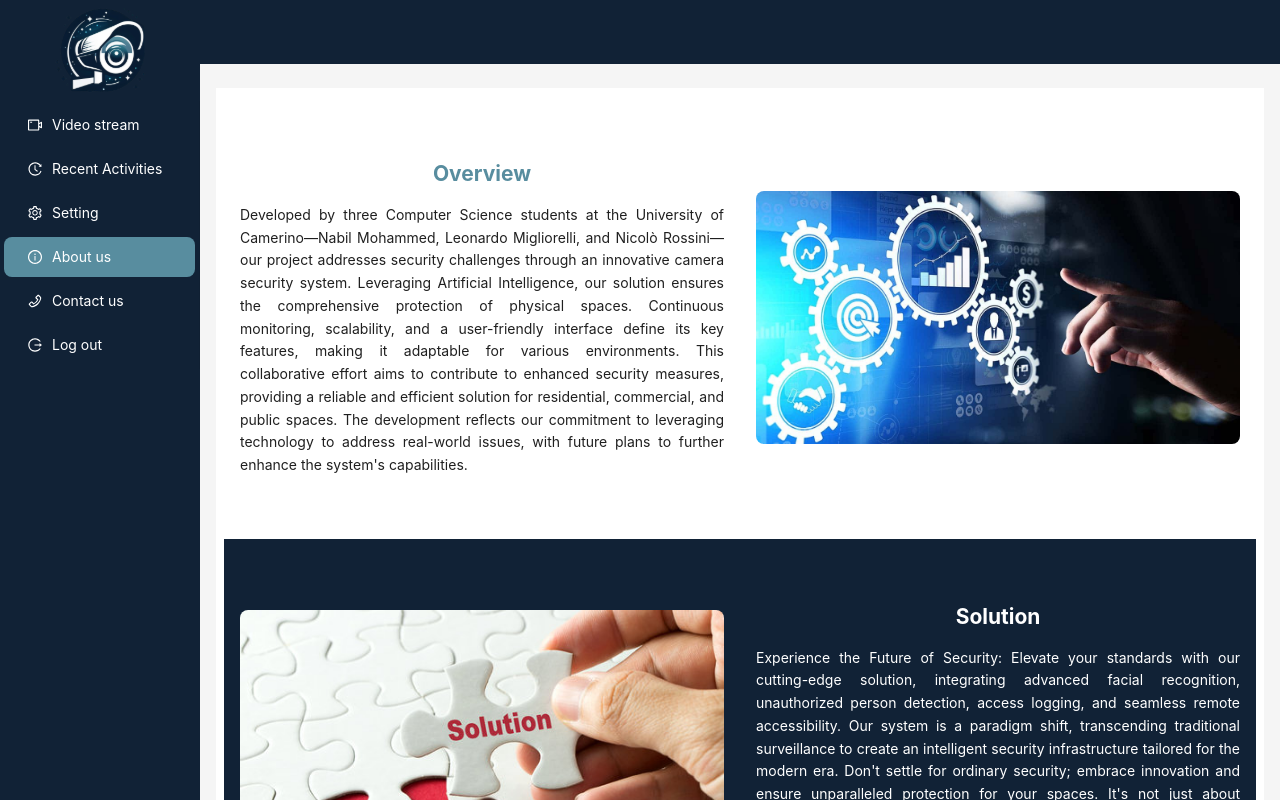
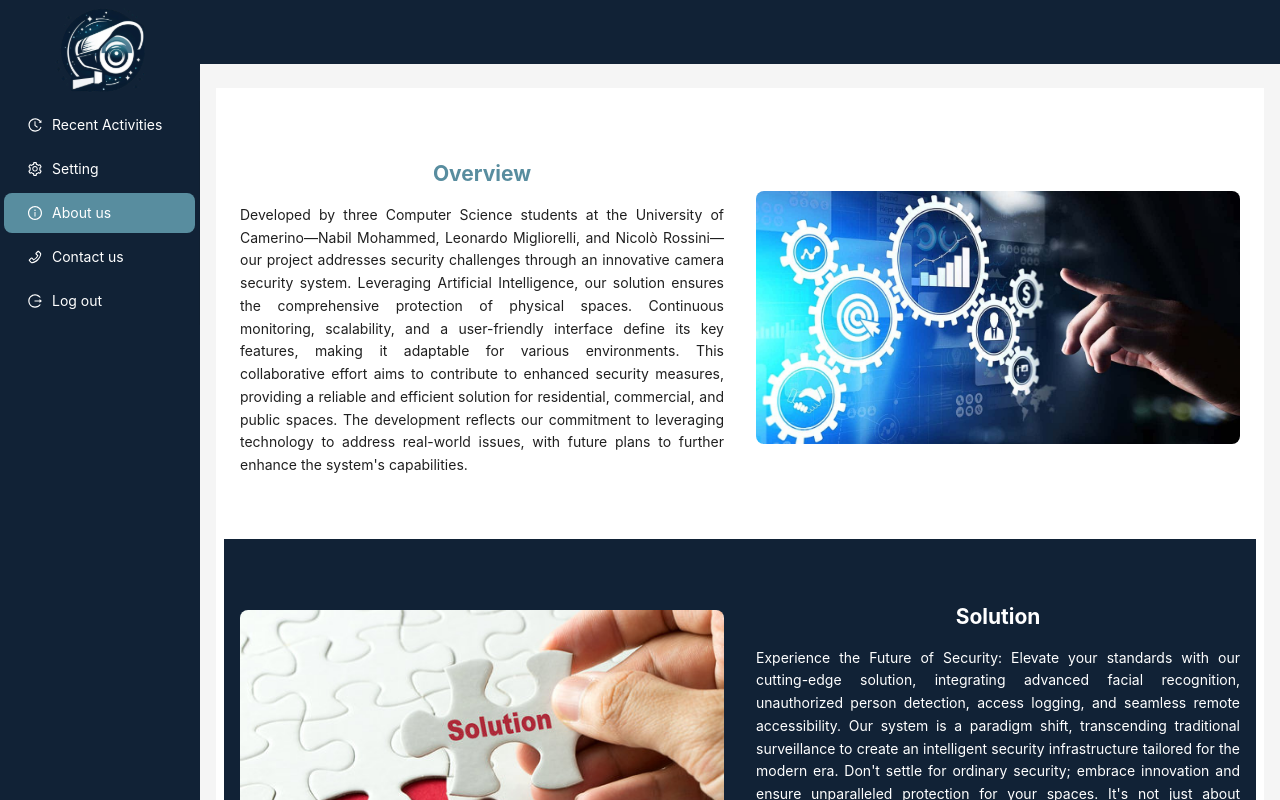
Before and after one commit to unicam-complex-system/camera-security-system-monorepo, a Next.js app in the folder Frontend/: page /about-us in a window 1280 px wide. Shown: the top 800 px of the page. Built offline with nearby package versions, Linux system fonts and the light colour scheme; no server answers; sample sign-in values are in the browser's storage.

Commit message:
remove vide supppor

```diff
--- a/Frontend/src/containers/protection-container.tsx
+++ b/Frontend/src/containers/protection-container.tsx
@@ -54,12 +54,9 @@ export const ProtectionContainer = ({
         session &&
         (pathname === "/login" || pathname === "/")
       ) {
-        console.log(window.location.host + "/video-stream");
         setRenderChildren(false);
-        console.log(window.location.host + "/video-stream");
         window.location.href =
-          "http://" + window.location.host + "/video-stream";
-        console.log(window.location.host + "/video-stream");
+          "http://" + window.location.host + "/recent-activities";
       } else if (isAllowedPath) {
         setRenderChildren(true);
       }
--- a/Frontend/src/data/navbar-data.tsx
+++ b/Frontend/src/data/navbar-data.tsx
@@ -13,12 +13,12 @@ import {
 } from "@ant-design/icons";
 
 export const loggedInNavBarItems: NavBarItem[] = [
-  {
-    key: "video-stream",
-    label: "Video stream",
-    route: "/video-stream",
-    icon: VideoCameraOutlined,
-  },
+  // {
+  //   key: "video-stream",
+  //   label: "Video stream",
+  //   route: "/video-stream",
+  //   icon: VideoCameraOutlined,
+  // },
   // {
   //   key: "authorized-entites",
   //   label: "Authorized Entities",
```
Also changed, not shown: 1 other file (tests, documents, lock files or other folders).
